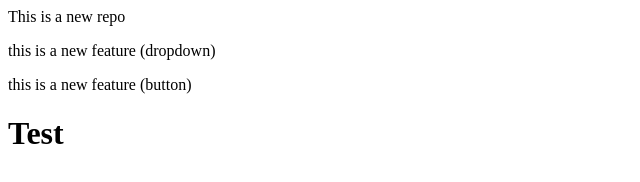
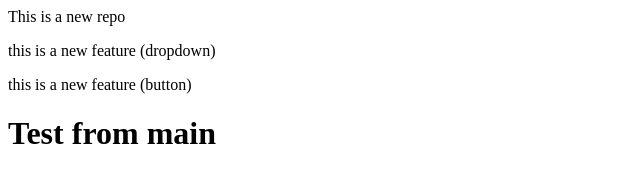
Before and after one commit to richamaurya-mnnit/localRepo, a plain HTML site: page index.html in a window 1280 px wide. Shown: the whole page, without its empty margins (0-640 px from the left). Drawn offline with Linux system fonts and the light colour scheme.

Commit message:
test in main 2

```diff
--- a/index.html
+++ b/index.html
@@ -1,4 +1,4 @@
 <p>This is a new repo</p>
 <p>this is a new feature (dropdown)</p>
 <p>this is a new feature (button)</p>
-<h1>Test</h1>
+<h1>Test from main</h1>
```
